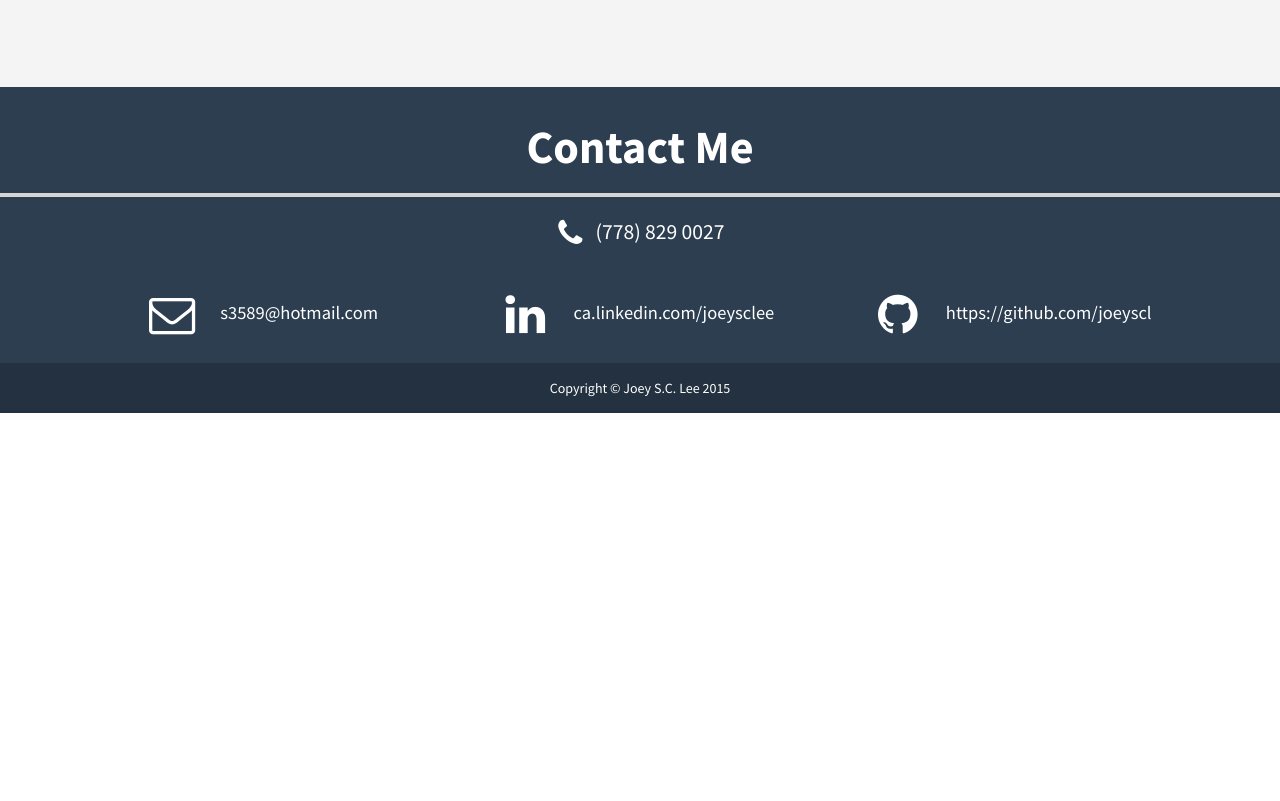
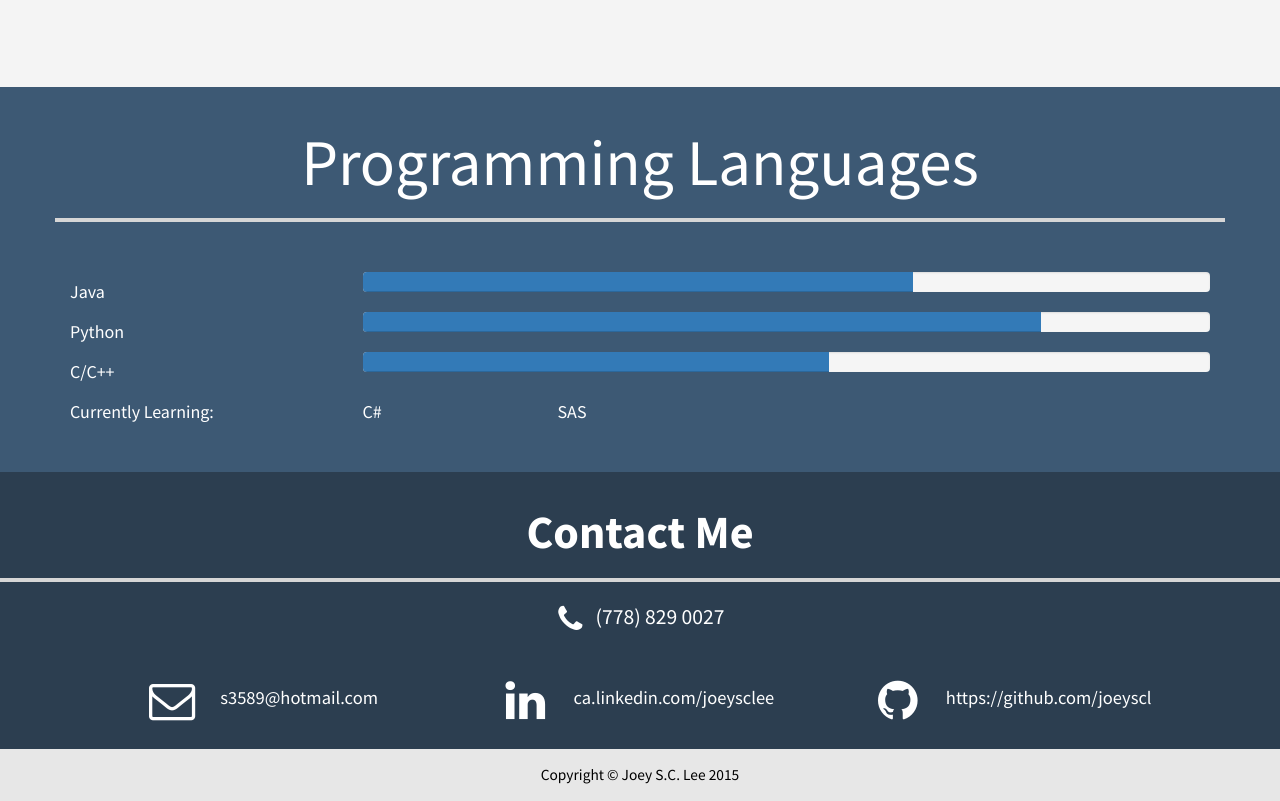
Before and after one commit to joeyscl/joeyscl.github.io, a plain HTML site: page index.html in a window 1280 px wide. Shown: the part 4061-4862 px from the top of the page. Before the commit the page ends 4474 px from the top, so only its background shows below. Drawn offline with Linux system fonts and the light colour scheme.

Commit message:
Added skills

```diff
--- a/css/custom.css
+++ b/css/custom.css
@@ -436,6 +436,13 @@ hr.small {
     background-color: orange;
 }
 
+section.success {
+    padding-top: 20px;
+    padding-bottom: 40px;
+    color: #fff;
+    background: #3D5974;
+}
+
 /* Footer */
 footer{
 }
@@ -449,6 +456,7 @@ footer .footer-above{
 
 footer .footer-below{
     padding: 15px;
-    background-color: #233140;
-    color: white;
+    font-size: 1.1em;
+    background-color: #e7e7e7;
+    color: black;
 }
--- a/index.html
+++ b/index.html
@@ -331,9 +331,71 @@
             <!-- /.container -->
         </div>
         <!-- /.content-section-a -->
+    </section>
+
+    <!-- Skills Section -->
+    <section id="skills" class="success">
+        <div class="container">
+            <div class="row">
+                <div class="span text-center">
+                    <h1>Programming Languages</h1>
+                    <hr class="section-heading-divider">
+                </div>
+            </div>
+
+            <div class="row">
+                <p>&nbsp;</p>
+                <div class="col-lg-3">
+                    <h4 class="tech-skills">Java</h4>
+                </div>
+                <div class="col-lg-9">
+                    <div class="progress progress-margins">
+                        <div class="progress-bar" role="progressbar" aria-valuenow="65"
+                        aria-valuemin="0" aria-valuemax="100" style="width:65%;">
+                        </div>
+                    </div>
+                </div>
+            </div>
+
+            <div class="row">
+                <div class="col-lg-3">
+                    <h4 class="tech-skills">Python</h4>
+                </div>
+                <div class="col-lg-9">
+                    <div class="progress progress-margins">
+                        <div class="progress-bar" role="progressbar" aria-valuenow="80"
+                        aria-valuemin="0" aria-valuemax="100" style="width:80%;">
+                        </div>
+                    </div>
+                </div>
+            </div>
+
+            <div class="row">
+                <div class="col-lg-3">
+                    <h4 class="tech-skills">C/C++</h4>
+                </div>
+                <div class="col-lg-9">
+                    <div class="progress progress-margins">
+                        <div class="progress-bar" role="progressbar" aria-valuenow="55"
+                            aria-valuemin="0" aria-valuemax="100" style="width:55%;">
+                        </div>
+                    </div>
+                </div>
+            </div>
+
+            <div class="row">
+                <div class="col-lg-3">
+                    <h4 class="tech-skills">Currently Learning: </h4>
+                </div>
+                <div class="col-lg-2">
+                    <h4 class="tech-skills">C#</h4>
+                </div>
+                <div class="col-lg-2">
+                    <h4 class="tech-skills">SAS</h4>
+                </div>
 
 
-
+        </div>
     </section>
 
 
```
